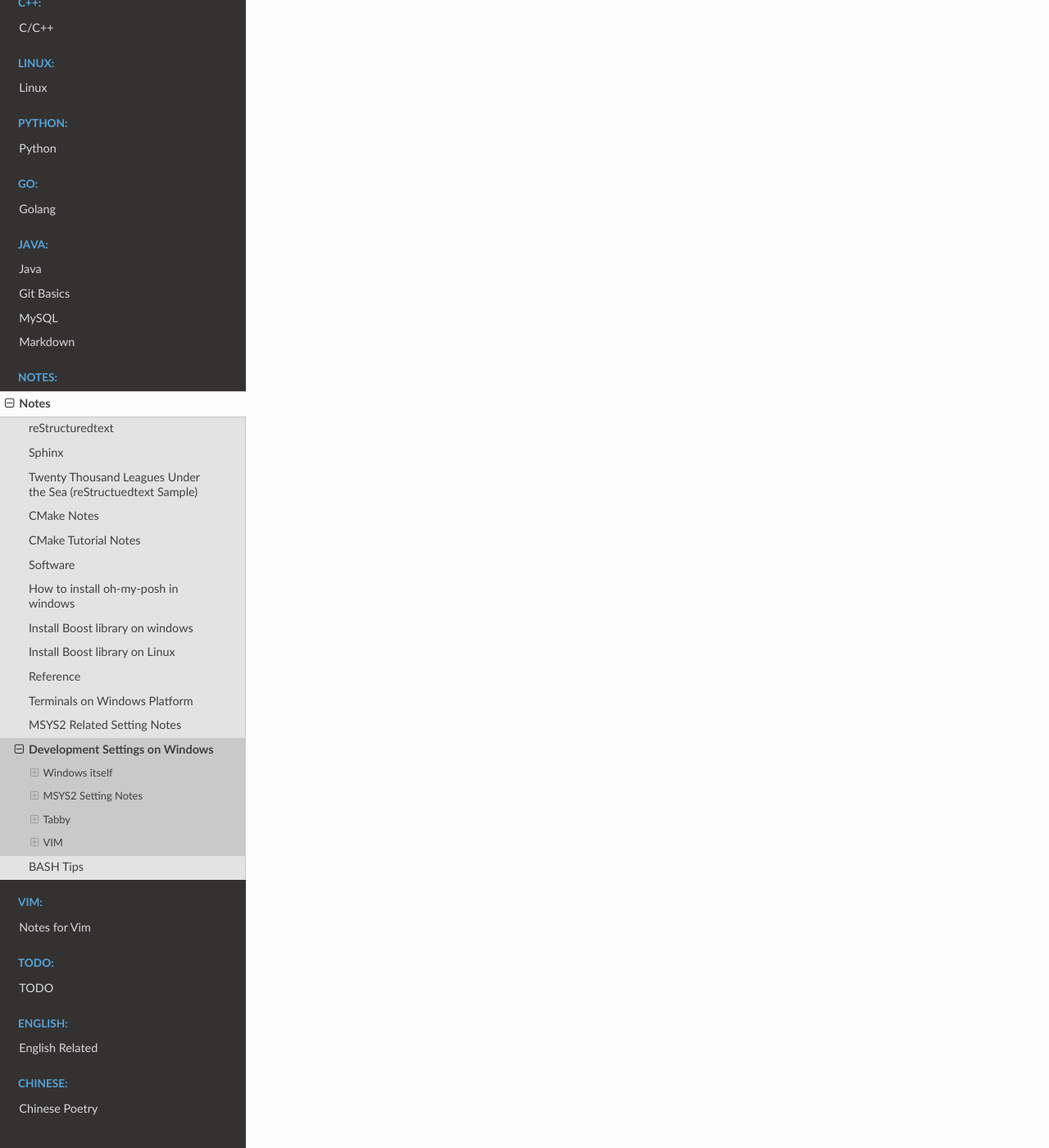
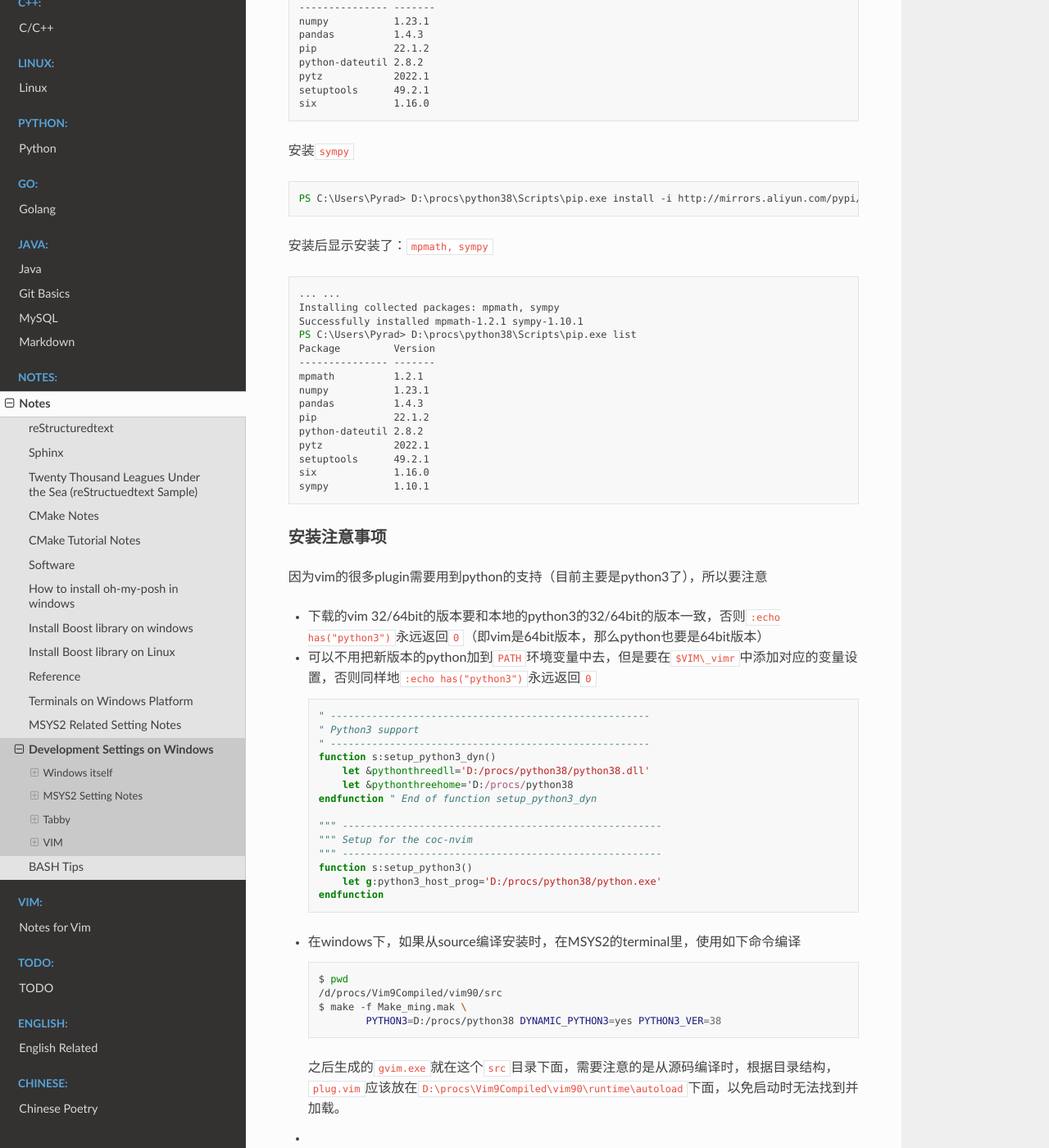
Before and after one commit to Pyrad/pyradnotes, a Sphinx documentation site: the page built from source/Notes/WinDevEnvSetup.md, in a window 1280 px wide and 1400 px high, scrolled down 9883 px. Shown: the whole window at 82% size. Built offline with Sphinx 7.4.7 and the Read the Docs theme 2.0.0, drawn with Linux system fonts in a browser that asks for light colours; some of the changed text lies outside the part shown.

Commit message:
More tips on installing Vim on Windows

````diff
--- a/source/Notes/WinDevEnvSetup.md
+++ b/source/Notes/WinDevEnvSetup.md
@@ -492,9 +492,140 @@
   - Optionally, add the directory `<base>\Tcl\bin` to the [**PATH**](https://en.wikipedia.org/wiki/PATH_(variable)) environment variable.
   - Optionally, create a copy of the file `<base>\Tcl\bin\tclsh86t.exe` named `<base>\Tcl\bin\tclsh.exe` (i.e. in the same directory) to ease integration with other software packages.
 
+
+
+### 安装Python
+
+支持Windows 7的最后一版Python是3.8，可以按照这一版来编译Vim，同时也能满足一些vim插件的要求
+
+需要注意的是，安装完Python之后，记得要设置环境变量
+
+- 设置`PYTHONPATH=C:\Python38`
+- 设置`PYTHONHOME=C:\Python38`
+- 像`PATH`环境变量中添加Python的安装位置`C:\Python38`
+
+注意，如果不设置`PYTHONPATH`或者`PYTHONHOME`，有可能导致`python`或`pip`无法启动，并产生以下错误
+
+```powershell
+PS D:\Gitee\pyradnotes> python
+Fatal Python error: Py_Initialize: unable to load the file system codec
+ModuleNotFoundError: No module named 'encodings'
+```
+
+
+
+### 通过`PIP`安装Python module
+
+#### 安装numpy
+
+```powershell
+PS C:\Users\Pyrad> D:\procs\python38\Scripts\pip.exe install -i http://mirrors.aliyun.com/pypi/simple/ --trusted-host mirrors.aliyun.com numpy
+```
+
+安装后显示仅安装了`numpy`一项
+
+```powershell
+PS C:\Users\Pyrad> D:\procs\python38\Scripts\pip.exe list
+Package    Version
+---------- -------
+numpy      1.23.1
+pip        22.1.2
+setuptools 49.2.1
+```
+
+#### 安装`pandas`
+
+```powershell
+PS C:\Users\Pyrad> D:\procs\python38\Scripts\pip.exe install -i http://mirrors.aliyun.com/pypi/simple/ --trusted-host mirrors.aliyun.com pandas
+```
+
+安装后显示安装了：`pytz, six, python-dateutil, pandas`
+
+```powershell
+... ...
+Installing collected packages: pytz, six, python-dateutil, pandas
+PS C:\Users\Pyrad> D:\procs\python38\Scripts\pip.exe list
+Package         Version
+--------------- -------
+numpy           1.23.1
+pandas          1.4.3
+pip             22.1.2
+python-dateutil 2.8.2
+pytz            2022.1
+setuptools      49.2.1
+six             1.16.0
+```
+
+安装`sympy`
+
+```powershell
+PS C:\Users\Pyrad> D:\procs\python38\Scripts\pip.exe install -i http://mirrors.aliyun.com/pypi/simple/ --trusted-host mirrors.aliyun.com sympy
+```
+
+安装后显示安装了：`mpmath, sympy`
+
+```powershell
+... ...
+Installing collected packages: mpmath, sympy
+Successfully installed mpmath-1.2.1 sympy-1.10.1
+PS C:\Users\Pyrad> D:\procs\python38\Scripts\pip.exe list
+Package         Version
+--------------- -------
+mpmath          1.2.1
+numpy           1.23.1
+pandas          1.4.3
+pip             22.1.2
+python-dateutil 2.8.2
+pytz            2022.1
+setuptools      49.2.1
+six             1.16.0
+sympy           1.10.1
+```
+
+
+
+
+
+
+
 ### 安装注意事项
 
 因为vim的很多plugin需要用到python的支持（目前主要是python3了），所以要注意
 
 - 下载的vim 32/64bit的版本要和本地的python3的32/64bit的版本一致，否则`:echo has("python3")`永远返回`0`（即vim是64bit版本，那么python也要是64bit版本）
+
+- 可以不用把新版本的python加到`PATH`环境变量中去，但是要在`$VIM\_vimr`中添加对应的变量设置，否则同样地`:echo has("python3")`永远返回`0`
+
+  ```vim
+  " ------------------------------------------------------
+  " Python3 support
+  " ------------------------------------------------------
+  function s:setup_python3_dyn()
+      let &pythonthreedll='D:/procs/python38/python38.dll'
+      let &pythonthreehome='D:/procs/python38
+  endfunction " End of function setup_python3_dyn
+
+  """ ------------------------------------------------------
+  """ Setup for the coc-nvim
+  """ ------------------------------------------------------
+  function s:setup_python3()
+      let g:python3_host_prog='D:/procs/python38/python.exe'
+  endfunction
+
+
+- 在windows下，如果从source编译安装时，在MSYS2的terminal里，使用如下命令编译
+
+  ```bash
+  $ pwd
+  /d/procs/Vim9Compiled/vim90/src
+  $ make -f Make_ming.mak \
+  	PYTHON3=D:/procs/python38 DYNAMIC_PYTHON3=yes PYTHON3_VER=38
+  ```
+
+  之后生成的`gvim.exe`就在这个`src`目录下面，需要注意的是从源码编译时，根据目录结构，`plug.vim`应该放在`D:\procs\Vim9Compiled\vim90\runtime\autoload`下面，以免启动时无法找到并加载。
+
 -
+
+-
+
+-
````
Also changed, not shown: source/Vim/vim_install.md (+23 -2 lines).
